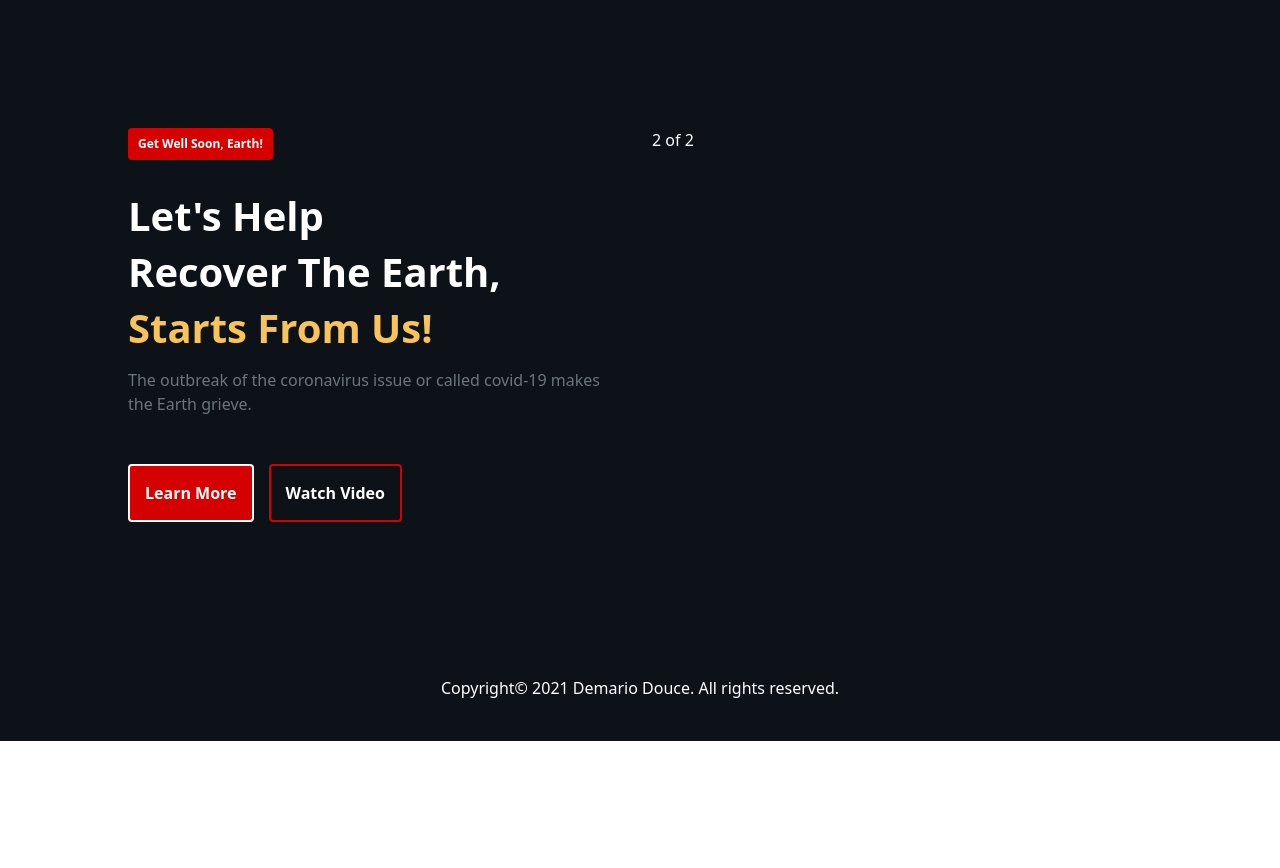
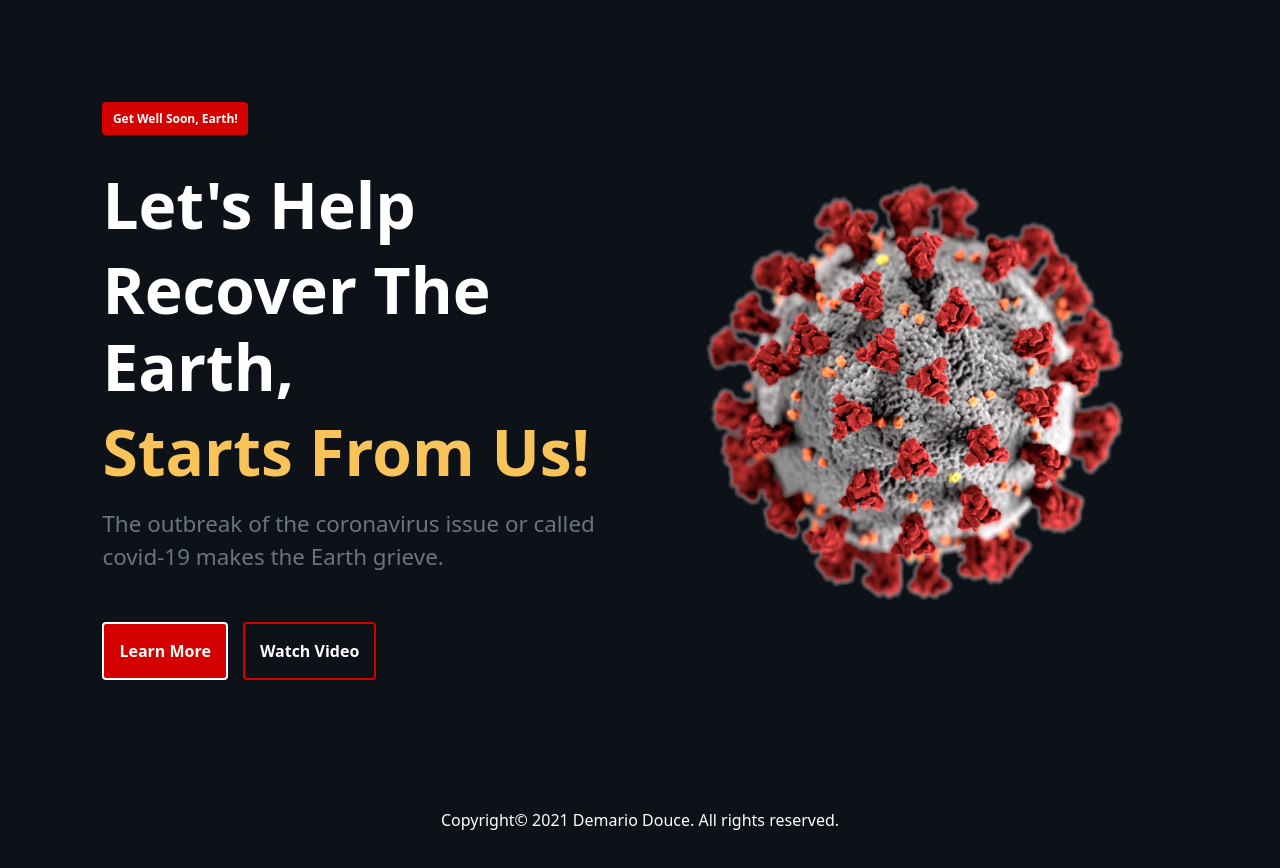
Before and after one commit to DemarioDouce/GwehCovid19-Website, a React (Create React App) app: page / in a window 1280 px wide. Shown: the top 868 px of the page. Before the commit the page ends 800 px from the top, so only its background shows below. Built offline with nearby package versions, Linux system fonts and the light colour scheme.

Commit message:
Increase sizes of elements.

```diff
--- a/src/App.js
+++ b/src/App.js
@@ -3,22 +3,25 @@ import "./res/css/Style.css";
 // Components
 import FooterComponent from "./res/components/FooterComponent";
 // Image
-import TopSectionImage from "./res/images/TopSectionImage.jpg";
+import TopSectionImage from "./res/images/TopSectionImage.png";
 
 function App() {
   return (
     <>
       <div className="container-fluid">
         <section className="top-section">
-          <div className="row">
+          <div className="row d-flex align-items-center">
             <div className="col">
               <p className="badge text-wrap">Get Well Soon, Earth!</p>
-              <h1 className="fw-bold mt-3">Let's Help</h1>
-              <h1 className="fw-bold">Recover The Earth,</h1>
-              <h1 className="fw-bold mb-3" style={{ color: "#f8c45a" }}>
+              <h1 className="fw-bold mt-3 top-h1-text">Let's Help</h1>
+              <h1 className="fw-bold top-h1-text">Recover The Earth,</h1>
+              <h1
+                className="fw-bold mb-3 top-h1-text"
+                style={{ color: "#f8c45a" }}
+              >
                 Starts From Us!
               </h1>
-              <p className="text-muted text-break mb-5">
+              <p className="text-muted text-break mb-5 top-p-text">
                 The outbreak of the coronavirus issue or called covid-19 makes
                 the Earth grieve.
               </p>
@@ -29,7 +32,9 @@ function App() {
                 Watch Video
               </button>
             </div>
-            <div className="col">2 of 2</div>
+            <div className="col text-center">
+              <img src={TopSectionImage} width="80%" height="80%"></img>
+            </div>
           </div>
         </section>
         <FooterComponent />
--- a/src/res/css/Style.css
+++ b/src/res/css/Style.css
@@ -13,9 +13,17 @@
 }
 
 .top-section {
-  padding: 10%;
+  padding: 8%;
   background-color: var(--primary-color);
   color: #ffffff;
+}
+
+.top-h1-text {
+  font-size: 400%;
+}
+
+.top-p-text {
+  font-size: 140%;
 }
 
 .footer-section {
@@ -30,7 +38,7 @@
 }
 
 .badge:hover {
-  background-color: #a71534;
+  background-color: #f8c45a;
 }
 
 .btn-primary {
@@ -44,7 +52,7 @@
 }
 
 .btn-primary:hover {
-  background-color: #a71534;
+  background-color: #f8c45a;
   border: 2px solid #ffffff;
 }
 
@@ -59,6 +67,6 @@
 }
 
 .btn-secondary:hover {
-  background-color: #a71534;
+  background-color: #f8c45a;
   border: 2px solid #ffffff;
 }
```
Also changed, not shown: src/res/images/TopSectionImage.jpg (deleted), src/res/images/TopSectionImage.png (added).
